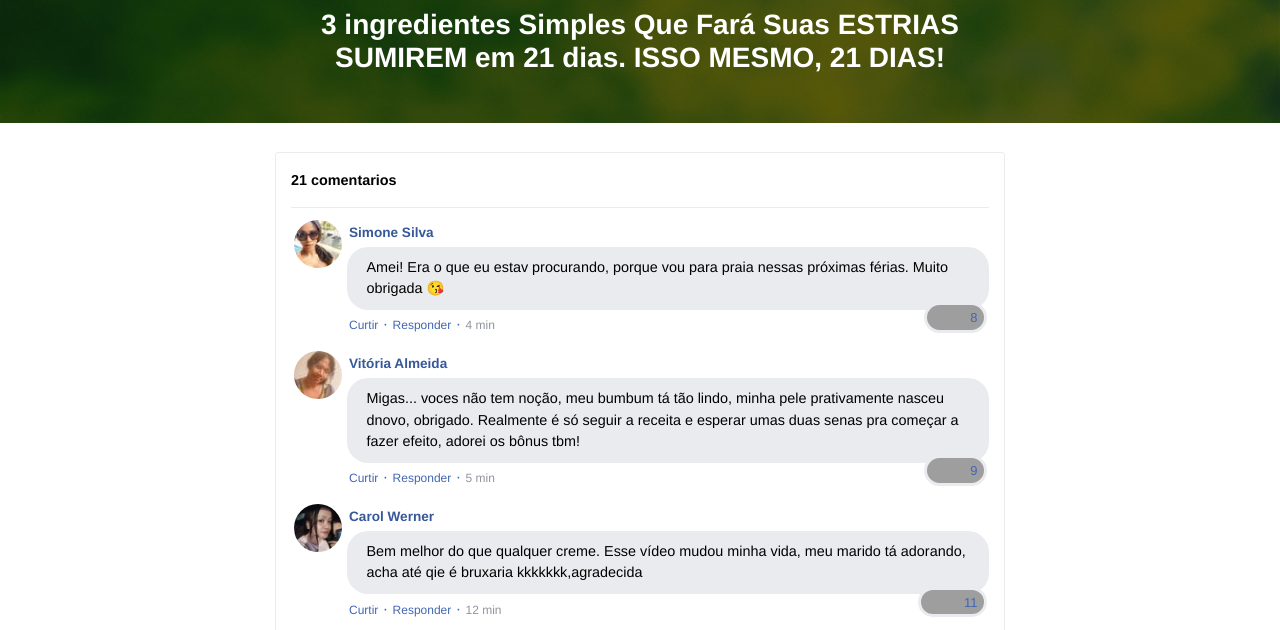
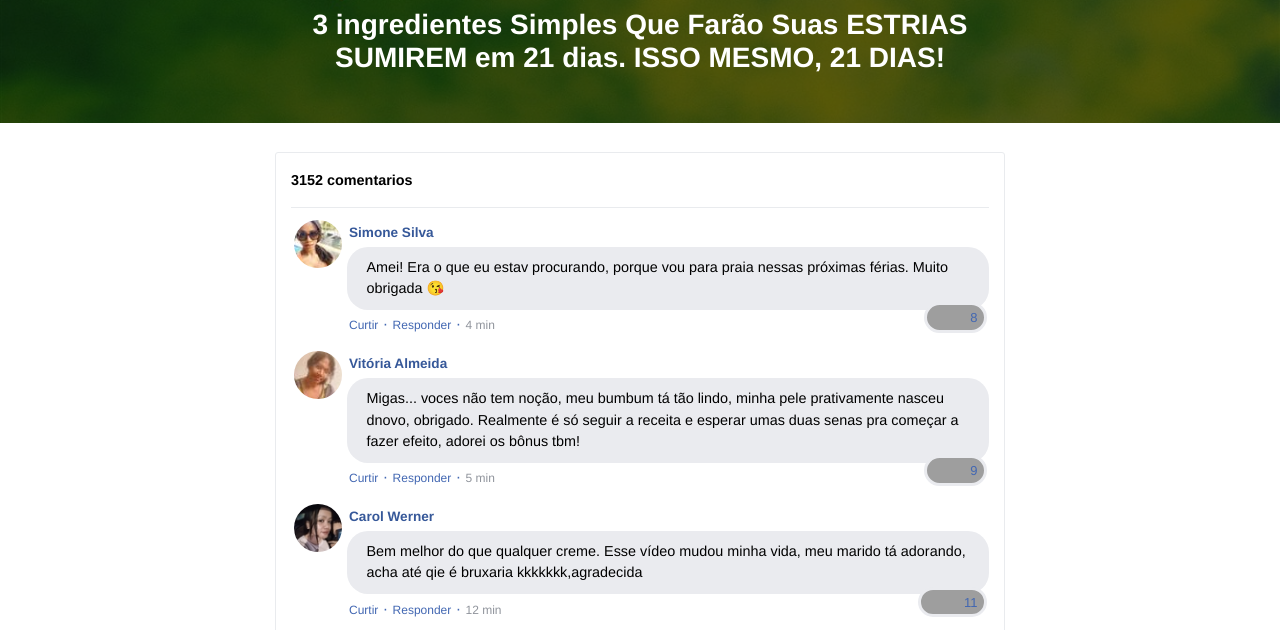
Before and after one commit to SuperNetCaramuru/protocoloantiestria.online, a plain HTML site: page index.html in a window 1280 px wide. Shown: the part 136-766 px from the top of the page. Drawn offline with nearby package versions, Linux system fonts and the light colour scheme; grey boxes are pictures that could not be loaded; a script that the page names is missing.

Commit message:
Update index.html

```diff
--- a/index.html
+++ b/index.html
@@ -59,7 +59,7 @@
             <img class="img-fluid" src="./assets/img/ultrasecreto.svg">
 
             <!-- Headline -->
-            <h3 class="my-4"><b>3 ingredientes Simples Que Fará Suas ESTRIAS SUMIREM em 21 dias. ISSO MESMO, 21 DIAS!</b></h3>
+            <h3 class="my-4"><b>3 ingredientes Simples Que Farão Suas ESTRIAS SUMIREM em 21 dias. ISSO MESMO, 21 DIAS!</b></h3>
 
             <!-- VSL -->
             <script type="text/javascript" id="scr_628986e6ebcfce000a2821e0">var s=document.createElement("script");s.src="https://scripts.converteai.net/5ba355c7-0182-4025-9de3-a12c4651aa30/players/628986e6ebcfce000a2821e0/player.js",s.async=!0,document.head.appendChild(s);</script>
@@ -82,7 +82,7 @@
           <div class="col-lg-8">
             <div class="fb-comments" style="margin-top: 5px;">
               <div class="fb-comments-header">
-                <span>21 comentarios</span>
+                <span>3152 comentarios</span>
               </div>
               <div class="fb-comments-wrapper" id="2">
                 <table class="fb-comments-comment">
```
